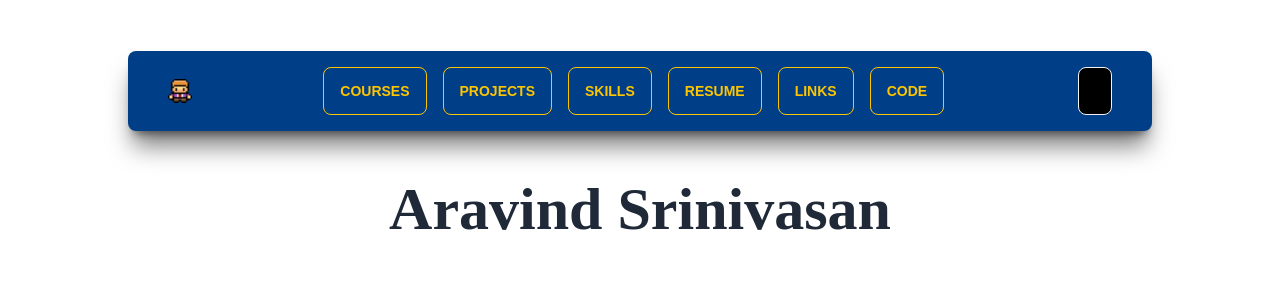
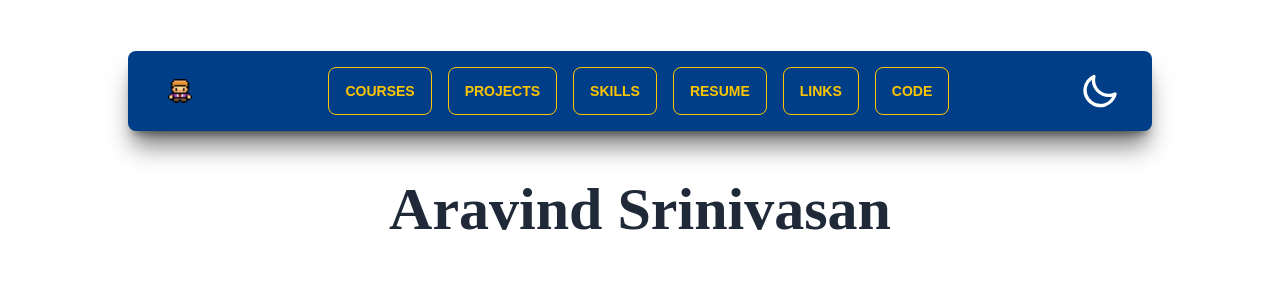
Before and after one commit to Aravind142857/Aravind142857.github.io, a website: page public/index.html in a window 1280 px wide. Shown: the top 284 px of the page. Drawn offline with nearby package versions, Linux system fonts and the light colour scheme; a web font is replaced by a local one.

```diff
--- a/package.json
+++ b/package.json
@@ -19,11 +19,5 @@
     "browserify": "^17.0.0",
     "daisyui": "^3.2.1",
     "tailwindcss": "^3.3.3"
-  },
-  "parser": "babel-eslint",
-  "parserOptions": {
-    "sourceType": "module",
-    "allowImportExportEverywhere": true
   }
-
 }
--- a/public/index.html
+++ b/public/index.html
@@ -44,9 +44,18 @@
         </div>
 
         <!-- light/dark theme switcher -->
-        <div class="w-auto m-2 flex items-center justify-center">
-            <div class="w-8 h-8 bg-black btn"></div>
-        </div>
+        <label class="swap swap-rotate">
+
+            <!-- this hidden checkbox controls the state -->
+            <input type="checkbox" />
+
+            <!-- sun icon -->
+            <svg class="swap-on fill-white w-10 h-10" xmlns="http://www.w3.org/2000/svg" viewBox="0 0 24 24"><path d="M5.64,17l-.71.71a1,1,0,0,0,0,1.41,1,1,0,0,0,1.41,0l.71-.71A1,1,0,0,0,5.64,17ZM5,12a1,1,0,0,0-1-1H3a1,1,0,0,0,0,2H4A1,1,0,0,0,5,12Zm7-7a1,1,0,0,0,1-1V3a1,1,0,0,0-2,0V4A1,1,0,0,0,12,5ZM5.64,7.05a1,1,0,0,0,.7.29,1,1,0,0,0,.71-.29,1,1,0,0,0,0-1.41l-.71-.71A1,1,0,0,0,4.93,6.34Zm12,.29a1,1,0,0,0,.7-.29l.71-.71a1,1,0,1,0-1.41-1.41L17,5.64a1,1,0,0,0,0,1.41A1,1,0,0,0,17.66,7.34ZM21,11H20a1,1,0,0,0,0,2h1a1,1,0,0,0,0-2Zm-9,8a1,1,0,0,0-1,1v1a1,1,0,0,0,2,0V20A1,1,0,0,0,12,19ZM18.36,17A1,1,0,0,0,17,18.36l.71.71a1,1,0,0,0,1.41,0,1,1,0,0,0,0-1.41ZM12,6.5A5.5,5.5,0,1,0,17.5,12,5.51,5.51,0,0,0,12,6.5Zm0,9A3.5,3.5,0,1,1,15.5,12,3.5,3.5,0,0,1,12,15.5Z"/></svg>
+
+            <!-- moon icon -->
+            <svg class="swap-off fill-white w-10 h-10" xmlns="http://www.w3.org/2000/svg" viewBox="0 0 24 24"><path d="M21.64,13a1,1,0,0,0-1.05-.14,8.05,8.05,0,0,1-3.37.73A8.15,8.15,0,0,1,9.08,5.49a8.59,8.59,0,0,1,.25-2A1,1,0,0,0,8,2.36,10.14,10.14,0,1,0,22,14.05,1,1,0,0,0,21.64,13Zm-9.5,6.69A8.14,8.14,0,0,1,7.08,5.22v.27A10.15,10.15,0,0,0,17.22,15.63a9.79,9.79,0,0,0,2.1-.22A8.11,8.11,0,0,1,12.14,19.73Z"/></svg>
+
+        </label>
     </div>
     <!-- Name -->
     <div class="font-bodoni_moda text-6xl font-bold text-center my-12 selection:bg-purple-500 selection:text-emerald-400">
```
Also changed, not shown: public/courses.html (+12 -3 lines), public/projects.html (+12 -3 lines), public/css/output.css, 2 other files.
